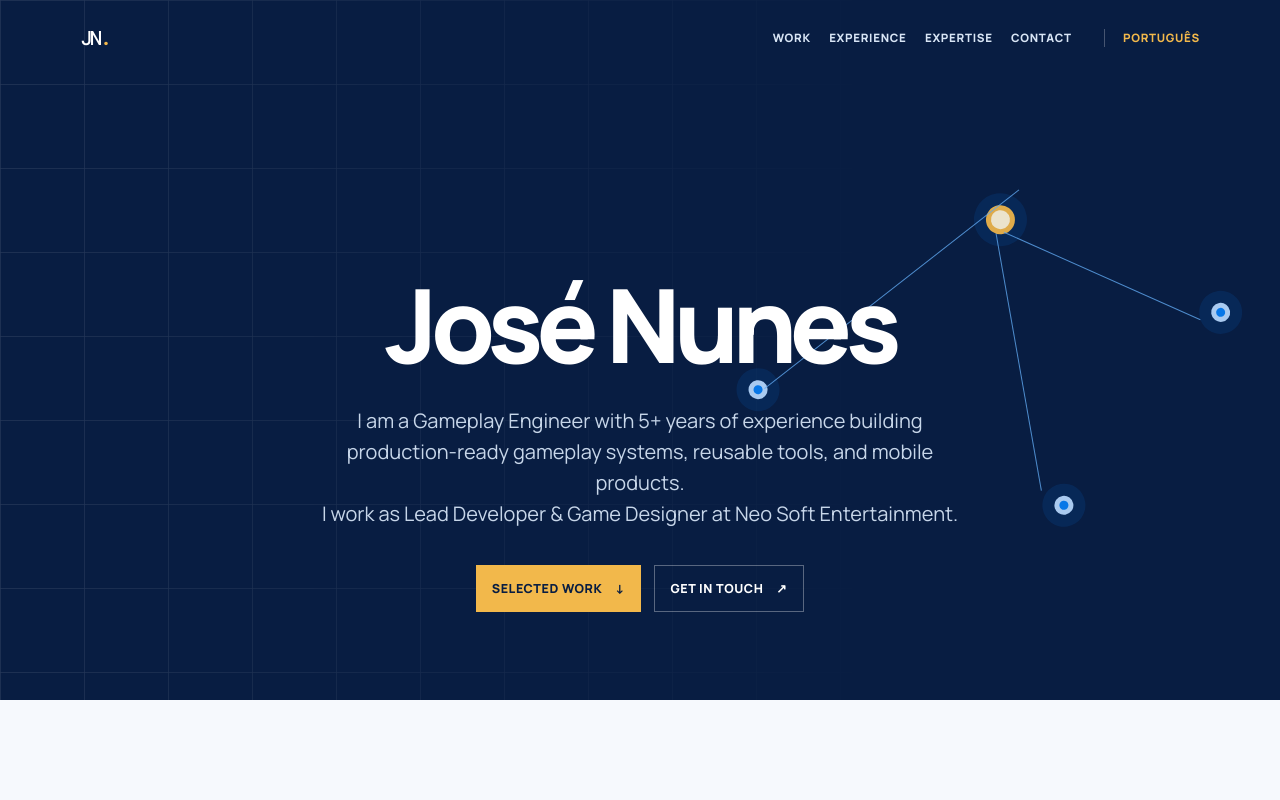
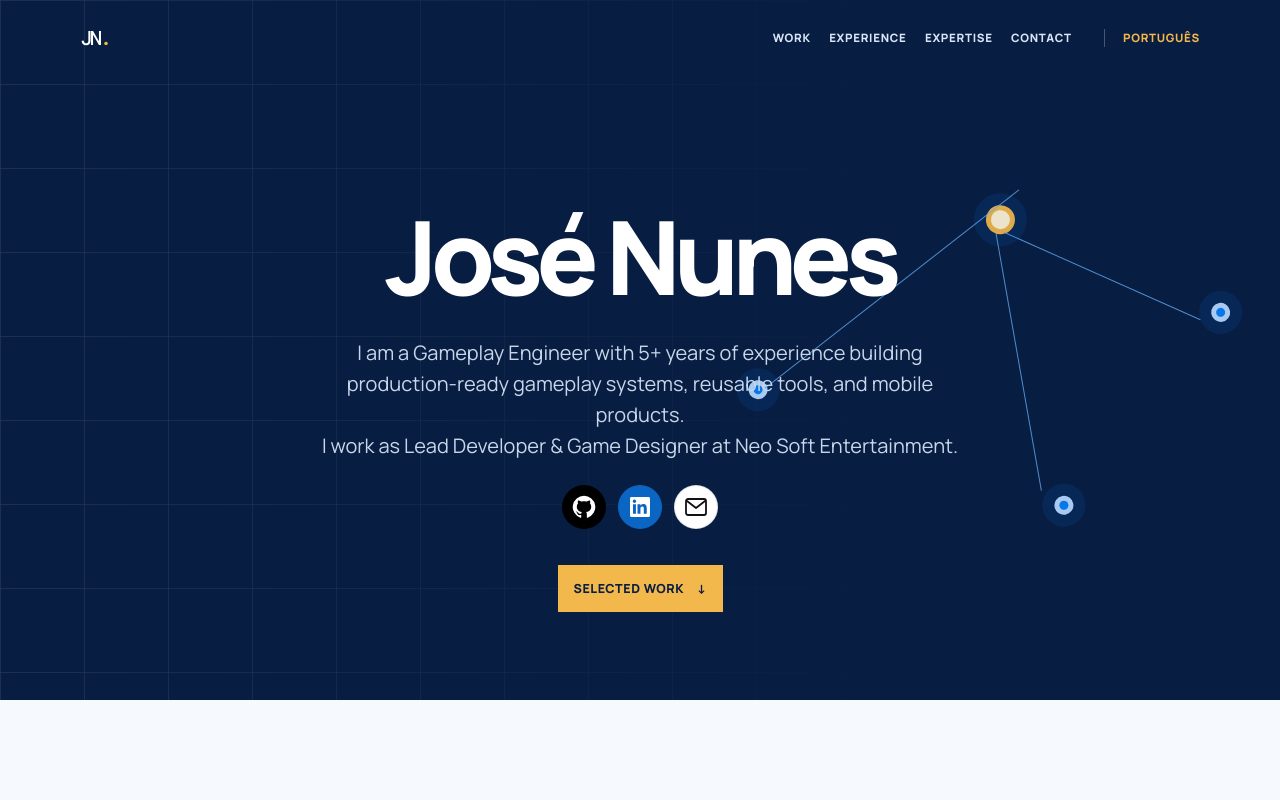
Before and after one commit to frytinhas/frytinhas.github.io, an Astro site: page / in a window 1280 px wide. Shown: the top 800 px of the page. Built offline with nearby package versions, Linux system fonts and the light colour scheme; Astro itself is replaced by a stand-in of ours.

Commit message:
feat: Update

```diff
--- a/src/components/PortfolioPage.astro
+++ b/src/components/PortfolioPage.astro
@@ -37,9 +37,19 @@ const socials = {
     <div class="container hero-inner">
       <h1 id="hero-title">{copy.hero.headline}</h1>
       <p class="hero-intro">{copy.hero.intro}<span>{copy.hero.roleIntro}</span></p>
+      <div class="hero-socials">
+        <a href={socials.github} target="_blank" rel="noopener noreferrer" aria-label={copy.contact.github} style="background:#000; color:#fff; border-radius:9999px; display:inline-flex; align-items:center; justify-content:center; width:2.75rem; height:2.75rem;">
+          <svg viewBox="0 0 24 24" width="24" height="24" fill="currentColor" aria-hidden="true"><path d="M12 .75a11.25 11.25 0 0 0-3.56 21.92c.56.1.77-.24.77-.54v-2.09c-3.13.68-3.79-1.33-3.79-1.33-.51-1.3-1.25-1.65-1.25-1.65-1.02-.7.08-.68.08-.68 1.13.08 1.73 1.16 1.73 1.16 1 1.72 2.63 1.22 3.27.93.1-.73.39-1.22.71-1.5-2.5-.28-5.13-1.25-5.13-5.56 0-1.23.44-2.23 1.16-3.02-.12-.28-.5-1.43.11-2.98 0 0 .95-.3 3.1 1.15a10.8 10.8 0 0 1 5.64 0c2.15-1.46 3.1-1.15 3.1-1.15.61 1.55.23 2.7.11 2.98.72.79 1.16 1.79 1.16 3.02 0 4.32-2.63 5.27-5.14 5.55.4.35.76 1.04.76 2.1v3.07c0 .3.2.65.77.54A11.25 11.25 0 0 0 12 .75Z" /></svg>
+        </a>
+        <a href={socials.linkedin} target="_blank" rel="noopener noreferrer" aria-label={copy.contact.linkedin} style="background:#0a66c2; color:#fff; border-radius:9999px; display:inline-flex; align-items:center; justify-content:center; width:2.75rem; height:2.75rem;">
+          <svg viewBox="0 0 24 24" width="24" height="24" fill="currentColor" aria-hidden="true"><path d="M20.45 2H3.55C2.69 2 2 2.68 2 3.52v16.96c0 .84.69 1.52 1.55 1.52h16.9c.86 0 1.55-.68 1.55-1.52V3.52c0-.84-.69-1.52-1.55-1.52ZM7.93 18.75H4.98V9.2h2.95v9.55ZM6.45 7.9a1.71 1.71 0 1 1 0-3.42 1.71 1.71 0 0 1 0 3.42Zm12.3 10.85H15.8V14.1c0-1.11-.02-2.54-1.55-2.54-1.55 0-1.79 1.21-1.79 2.46v4.73H9.51V9.2h2.83v1.31h.04c.39-.74 1.36-1.52 2.79-1.52 2.98 0 3.58 1.96 3.58 4.51v5.25Z" /></svg>
+        </a>
+        <a href={socials.email} aria-label={copy.contact.email} style="background:#fff; color:#111; border-radius:9999px; display:inline-flex; align-items:center; justify-content:center; width:2.75rem; height:2.75rem; border:1px solid rgba(17, 17, 17, 0.12);">
+          <svg viewBox="0 0 24 24" width="24" height="24" fill="none" stroke="currentColor" stroke-width="1.8" stroke-linecap="round" stroke-linejoin="round" aria-hidden="true"><rect x="2" y="4" width="20" height="16" rx="2" /><path d="m3 6 9 7 9-7" /></svg>
+        </a>
+      </div>
       <div class="hero-actions">
         <a class="button button-primary" href="#work">{copy.hero.projects}<span aria-hidden="true">↓</span></a>
-        <a class="button button-quiet" href="#contact">{copy.hero.contact}<span aria-hidden="true">↗</span></a>
       </div>
     </div>
   </section>
--- a/src/data/portfolio.ts
+++ b/src/data/portfolio.ts
@@ -26,7 +26,7 @@ type PortfolioCopy = {
   navigation: { about: string; work: string; experience: string; expertise: string; contact: string };
   languageLabel: string;
   switchLanguage: string;
-  hero: { headline: string; intro: string; roleIntro: string; projects: string; contact: string };
+  hero: { headline: string; intro: string; roleIntro: string; projects: string; };
   projects: { title: string; intro: string; visit: string; otherLabel: string };
   experiences: { title: string; intro: string };
   expertise: { title: string; groups: { label: string; items: string[] }[] };
@@ -37,7 +37,7 @@ type PortfolioCopy = {
 };
 
 const external = {
-  imobi: 'https://play.google.com/store/apps/details?id=com.neosoftapps.homefolder',
+  imobi: 'https://imobiseuimovel.com.br',
   inventory: 'https://www.fab.com/listings/6620c276-9dfb-46c6-94c7-fa491eadb438',
   interaction: 'https://www.fab.com/listings/a313d8db-56b1-4a05-b8fa-1afbf89297ee',
   economy: 'https://www.fab.com/listings/824c128b-d896-4cbc-b349-e76bff9427f9',
@@ -57,7 +57,6 @@ export const portfolio: Record<Locale, PortfolioCopy> = {
       intro: 'I am a Gameplay Engineer with 5+ years of experience building production-ready gameplay systems, reusable tools, and mobile products.',
       roleIntro: 'I work as Lead Developer & Game Designer at Neo Soft Entertainment.',
       projects: 'Selected work',
-      contact: 'Get in touch',
     },
     projects: {
       title: 'Projects',
@@ -110,7 +109,6 @@ export const portfolio: Record<Locale, PortfolioCopy> = {
       intro: 'Sou Gameplay Engineer com mais de 5 anos de experiência criando sistemas de gameplay prontos para produção, ferramentas reutilizáveis e produtos mobile.',
       roleIntro: 'Trabalho como Lead Developer & Game Designer na Neo Soft Entertainment.',
       projects: 'Projetos selecionados',
-      contact: 'Entre em contato',
     },
     projects: {
       title: 'Projetos',
--- a/src/styles/global.css
+++ b/src/styles/global.css
@@ -43,6 +43,9 @@ button, a { -webkit-tap-highlight-color: transparent; }
 .hero h1 { max-width: 860px; margin: 0 auto; letter-spacing: -.065em; font-size: clamp(3.2rem, 8vw, 7rem); line-height: .96; font-weight: 800; }
 .hero-intro { font-size: clamp(1rem, 1.8vw, 1.25rem); max-width: 650px; margin: 2rem auto 0; color: #c7d6e9; }
 .hero-intro span { display: block; }
+.hero-socials { display: flex; justify-content: center; gap: .75rem; margin-top: 1.5rem; }
+.hero-socials a { display: inline-flex; align-items: center; justify-content: center; width: 44px; height: 44px; color: #c7d6e9; transition: color 160ms ease; }
+.hero-socials a:hover { color: var(--gold); }
 .hero-actions { display: flex; flex-wrap: wrap; justify-content: center; gap: .8rem; margin-top: 2.25rem; }
 .button { display: inline-flex; gap: .8rem; align-items: center; min-height: 47px; padding: .75rem 1rem; font-size: .78rem; font-weight: 800; text-decoration: none; text-transform: uppercase; letter-spacing: .045em; }
 .button-primary { color: var(--navy); background: var(--gold); }
```
Also changed, not shown: 1 other file.
